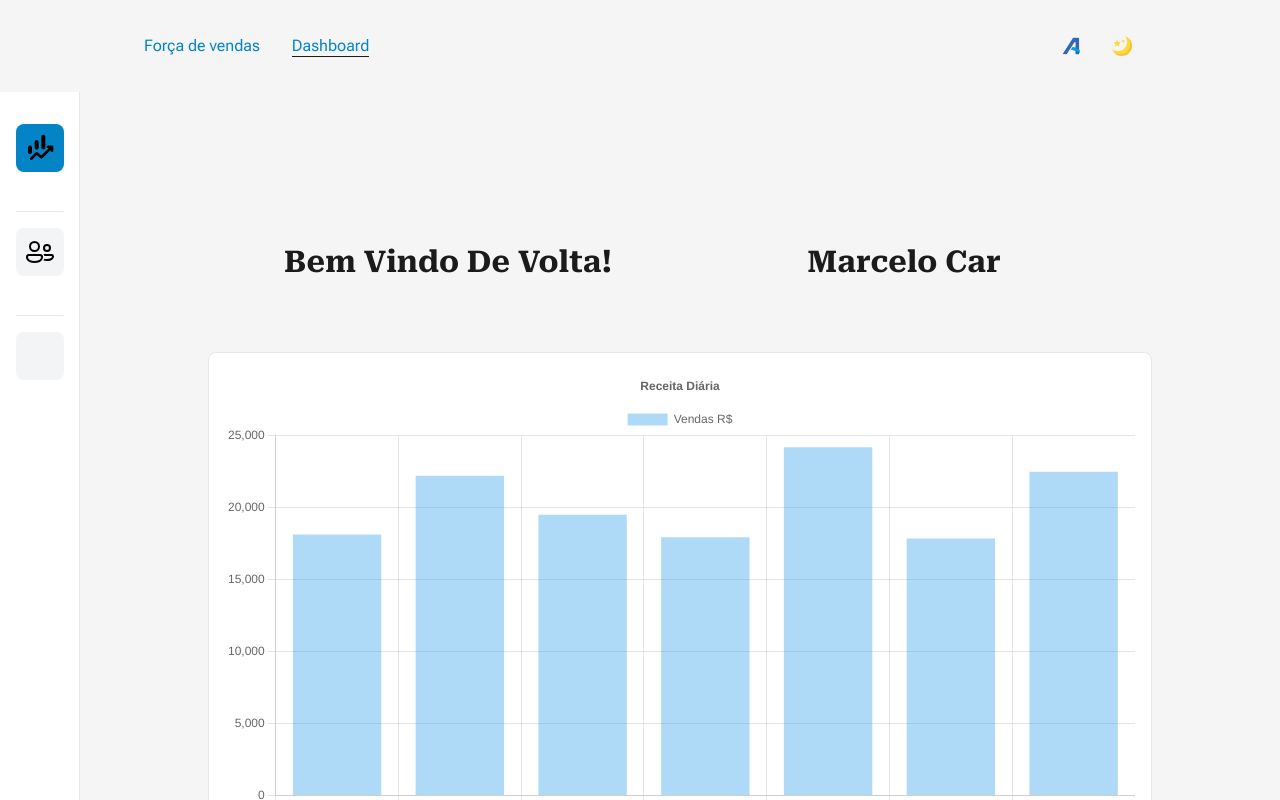
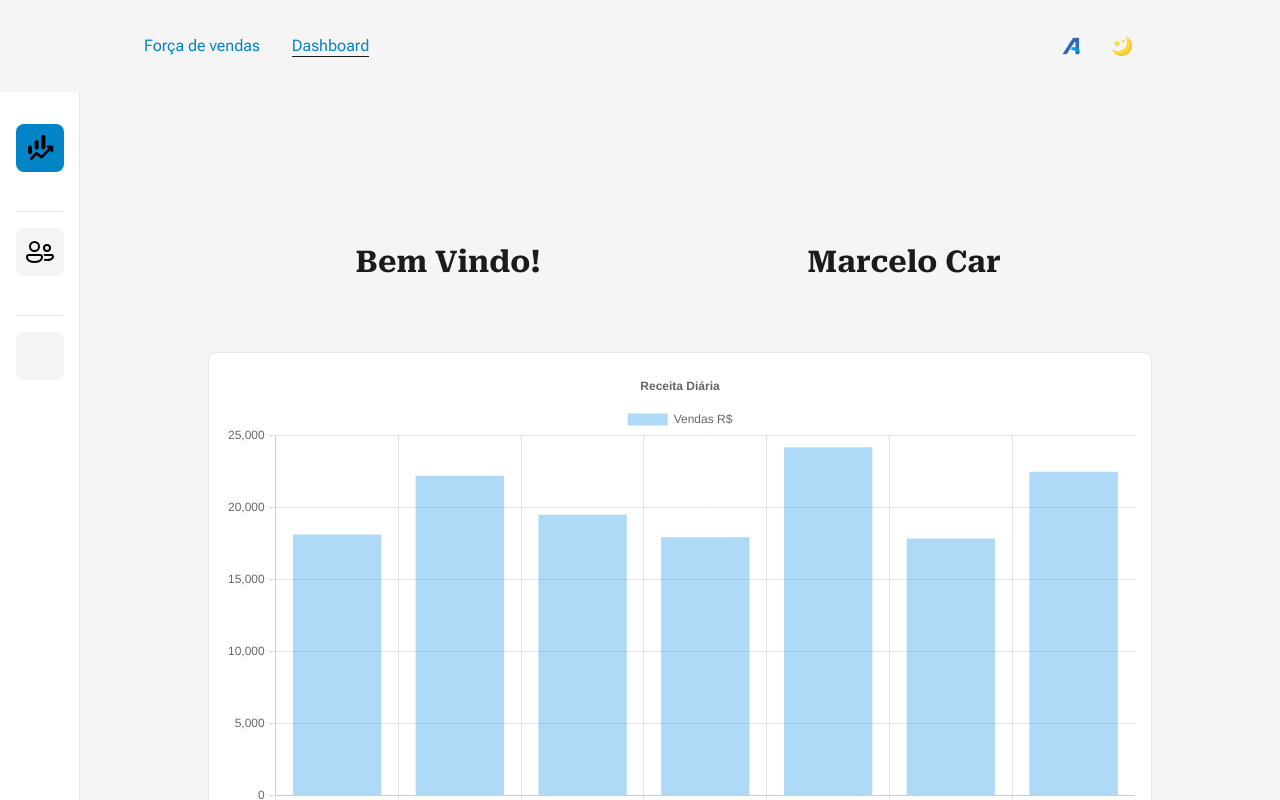
Before and after one commit to pafrasson/salesforce, a Next.js app: page /dashboard in a window 1280 px wide. Shown: the top 800 px of the page. Built offline with nearby package versions, Linux system fonts and the light colour scheme; some icons are missing.

Commit message:
feat: orders dashbard

```diff
--- a/src/components/hooks/use-scroll.js
+++ b/src/components/hooks/use-scroll.js
@@ -3,7 +3,7 @@
 import { useEffect, useState } from 'react';
 
 const useScrollingEffect = () => {
-  const [scrollDirection, setScrollDirection] = useState('up');
+  const [scrollDirection, setScrollDirection] = useState('down');
 
   useEffect(() => {
     let prevScrollY = window.scrollY;
--- a/src/pages/dashboard.js
+++ b/src/pages/dashboard.js
@@ -18,8 +18,8 @@ const dashboard = () => {
       <main className='min-h-screen'>
         <Layout className='col-span-1'>
           <header className='flex sm:pb-0 lg:py-8 lg:justify-between px-4 pt-4'>
-            <AnimatedText text={"Bem vindo de volta!"} className='!mb-16 sm:!mb-8 !text-3xl lg:!text-sm lg:!text-left' />
-            <AnimatedText text={"Marcelo Car"} className='!mb-16 sm:!mb-6 !text-3xl lg:!text-sm lg:!text-right' />
+            <AnimatedText text={"Bem vindo!"} className='!mb-16 sm:!mb-8 !text-3xl lg:!text-sm lg:!text-left' />
+            <AnimatedText text={"Marcelo Car"} className='!mb-16 sm:!mb-8 !text-3xl lg:!text-sm lg:!text-right' />
           </header>
           <BarChart/>
           <Pedidos/>
```
